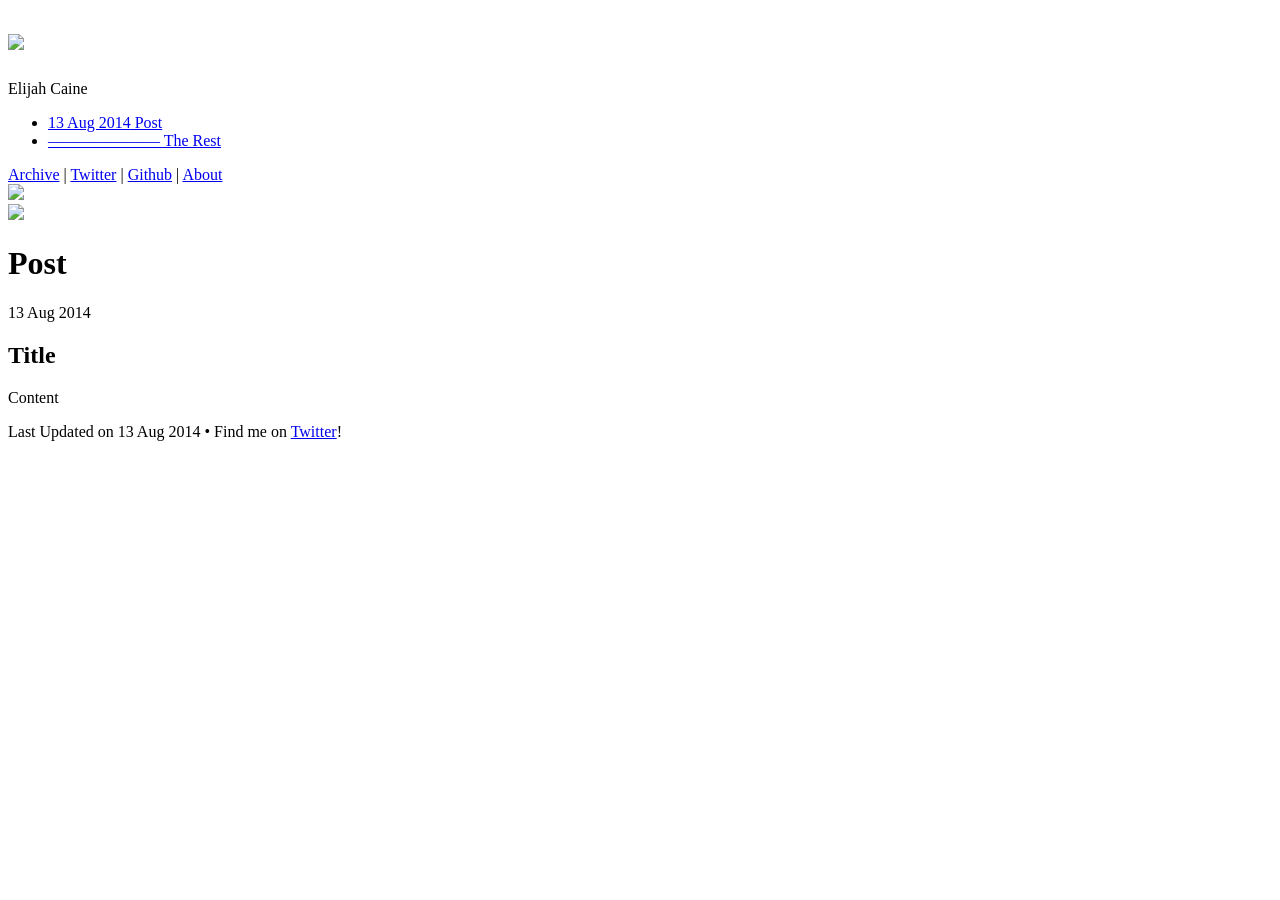
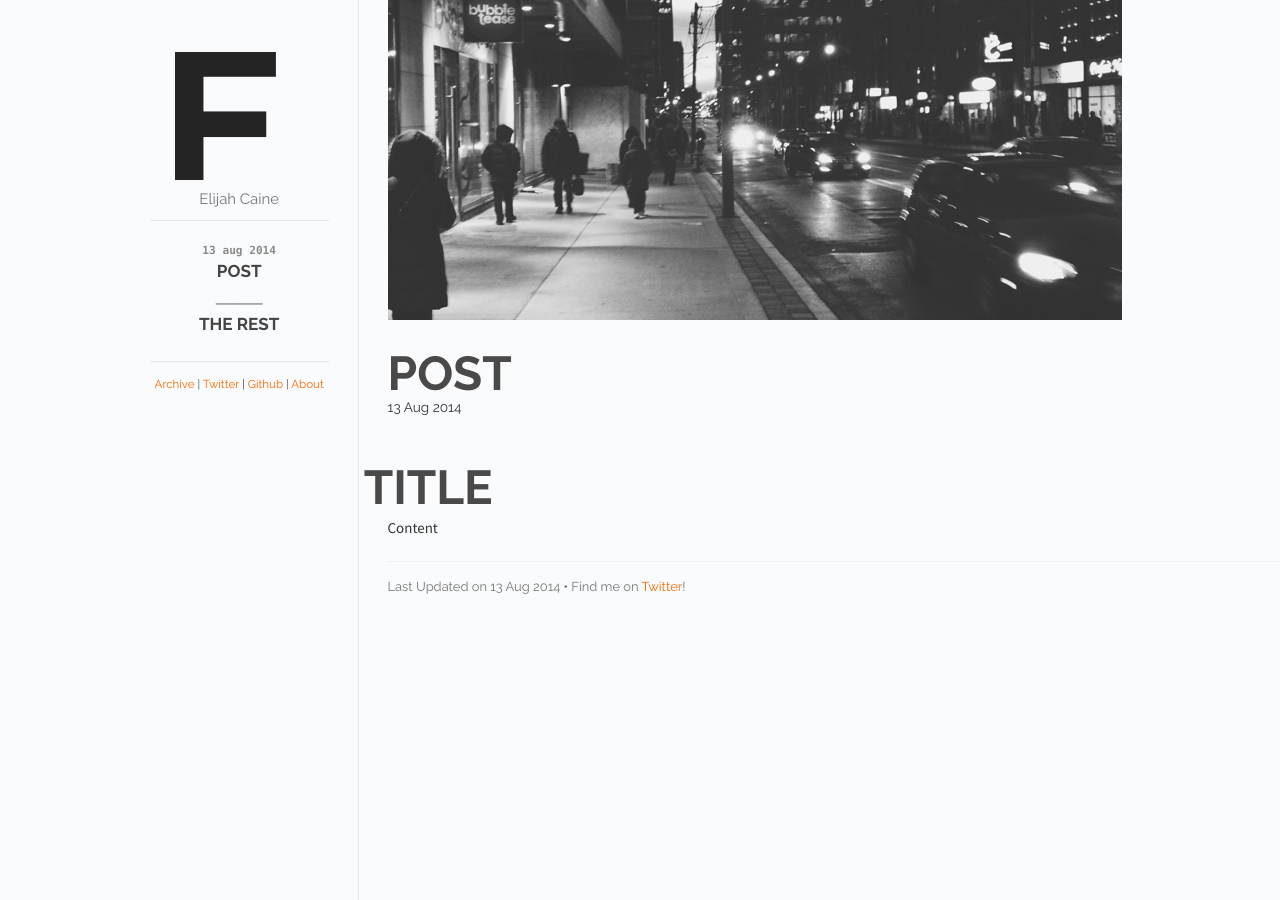
Before and after one commit to lucywyman/blog-thing, a Jekyll site: the page built from index.html, in a window 1280 px wide. Built offline with Jekyll 4.4.1, drawn with Linux system fonts in a browser that asks for light colours; Markdown is read by kramdown in place of the engine named in the settings.

Commit message:
removed all /pg/ direction

```diff
--- a/_includes/about.html
+++ b/_includes/about.html
@@ -1,10 +1,10 @@
 <div class="content" id="home">
   <div id="sidebar-button">
-    <img src="/pg/images/sidebar-button.png">
+    <img src="/images/sidebar-button.png">
   </div>
   <div id="post-info">
     <div id="cover-photo-container">
-      <img id="cover-photo" src="/pg/images/{{ page.cover }}">
+      <img id="cover-photo" src="/images/{{ page.cover }}">
     </div>
 
     <div id="info-container">
--- a/_includes/archive.html
+++ b/_includes/archive.html
@@ -1,10 +1,10 @@
 <div class="content" id="home">
   <div id="sidebar-button">
-    <img src="/pg/images/sidebar-button.png">
+    <img src="/images/sidebar-button.png">
   </div>
   <div id="post-info">
     <div id="cover-photo-container">
-      <img id="cover-photo" src="/pg/images/{{ page.cover }}">
+      <img id="cover-photo" src="/images/{{ page.cover }}">
     </div>
 
     <div id="info-container">
--- a/_includes/post.html
+++ b/_includes/post.html
@@ -1,10 +1,10 @@
 <div class="content" id="home">
   <div id="sidebar-button">
-    <img src="/pg/images/sidebar-button.png">
+    <img src="/images/sidebar-button.png">
   </div>
   <div id="post-info">
     <div id="cover-photo-container">
-      <img id="cover-photo" src="/pg/images/{{ page.cover }}">
+      <img id="cover-photo" src="/images/{{ page.cover }}">
     </div>
     <div id="info-container">
       <h1 id="title">{{ page.title }}</h1>
--- a/_layouts/default.html
+++ b/_layouts/default.html
@@ -7,13 +7,13 @@
       <meta name="viewport" content="width=device-width">
 
       <!-- syntax highlighting CSS -->
-      <link rel="stylesheet" href="/pg/css/syntax.css">
+      <link rel="stylesheet" href="/css/syntax.css">
 
       <!-- Custom CSS -->
-      <link rel="stylesheet" href="/pg/css/main.css">
+      <link rel="stylesheet" href="/css/main.css">
 
       <!-- Responsive CSS -->
-      <link rel="stylesheet" href="/pg/css/responsive.css">
+      <link rel="stylesheet" href="/css/responsive.css">
 
       <!-- Google Fonts -->
       <link href='http://fonts.googleapis.com/css?family=Source+Sans+Pro:300,400,700' rel='stylesheet' type='text/css'>
@@ -23,21 +23,21 @@
     <div class="site">
       <div class="sidebar" id="sidebar">
         <div class="header">
-          <h1 class="title"><a href="/pg/"><img id="logo" src="/pg/images/logo.png"></a></h1>
+          <h1 class="title"><a href="/"><img id="logo" src="/images/logo.png"></a></h1>
           <span class="tagline">Elijah Caine</span>
         </div>
         <div class="posts">
           <ul class="posts-list">
             {% for post in site.tags.top %}
               <li class="post-link">
-                <a class="post-title" href="/pg{{ post.url }}">
+                <a class="post-title" href="{{ post.url }}">
                   <span class="post-date">{{ post.date | date_to_string }}</span>
                   {{ post.title }}
                 </a>
               </li>
             {% endfor %}
             <li class="post-link">
-              <a class="post-title" href=/pg/archive/>
+              <a class="post-title" href=/archive/>
                 <span class="post-date">———————</span>
                 The Rest
               </a>
@@ -46,10 +46,10 @@
         </div>
         <div class="footer">
           <span id="footer-links">
-            <a href="/pg/archive/" class="footer-link">Archive</a> <span class="separator"> | </span>
+            <a href="/archive/" class="footer-link">Archive</a> <span class="separator"> | </span>
             <a href="https://twitter.com/ElijahCaineMV" class="footer-link">Twitter</a> <span class="seperator"> | </span>
             <a href="https://github.com/ElijahCaine" class="footer-link">Github</a> <span class="separator"> | </span>
-            <a href="/pg/about/" class="footer-link">About</a>
+            <a href="/about/" class="footer-link">About</a>
           </span>
         </div>
       </div>
@@ -57,6 +57,6 @@
         {{ content }}
 
     </div>
-    <script src="/pg/scripts/responsive.js" type="text/javascript"></script>
+    <script src="/scripts/responsive.js" type="text/javascript"></script>
   </body>
 </html>
```
Also changed, not shown: 4 other files.
